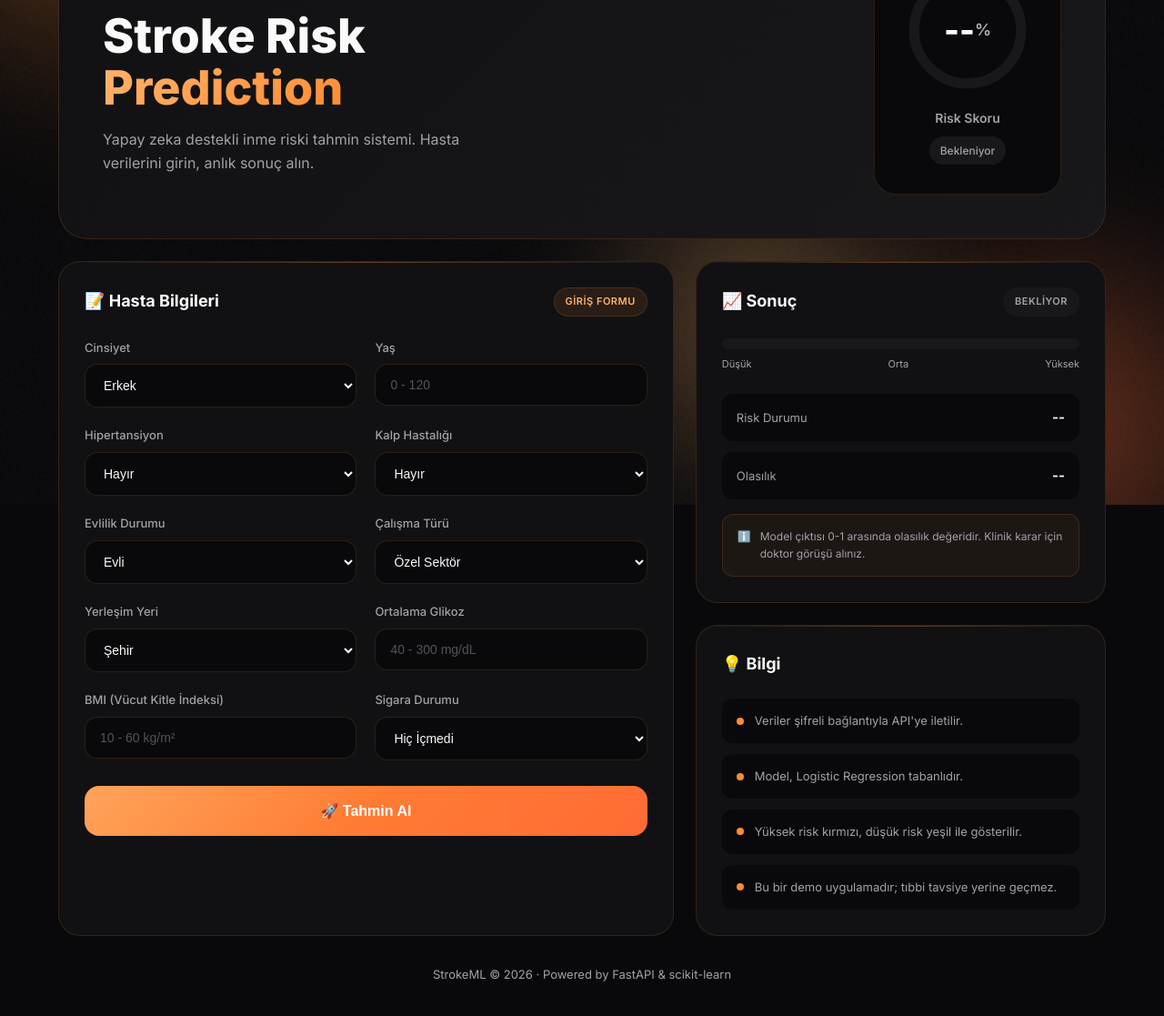
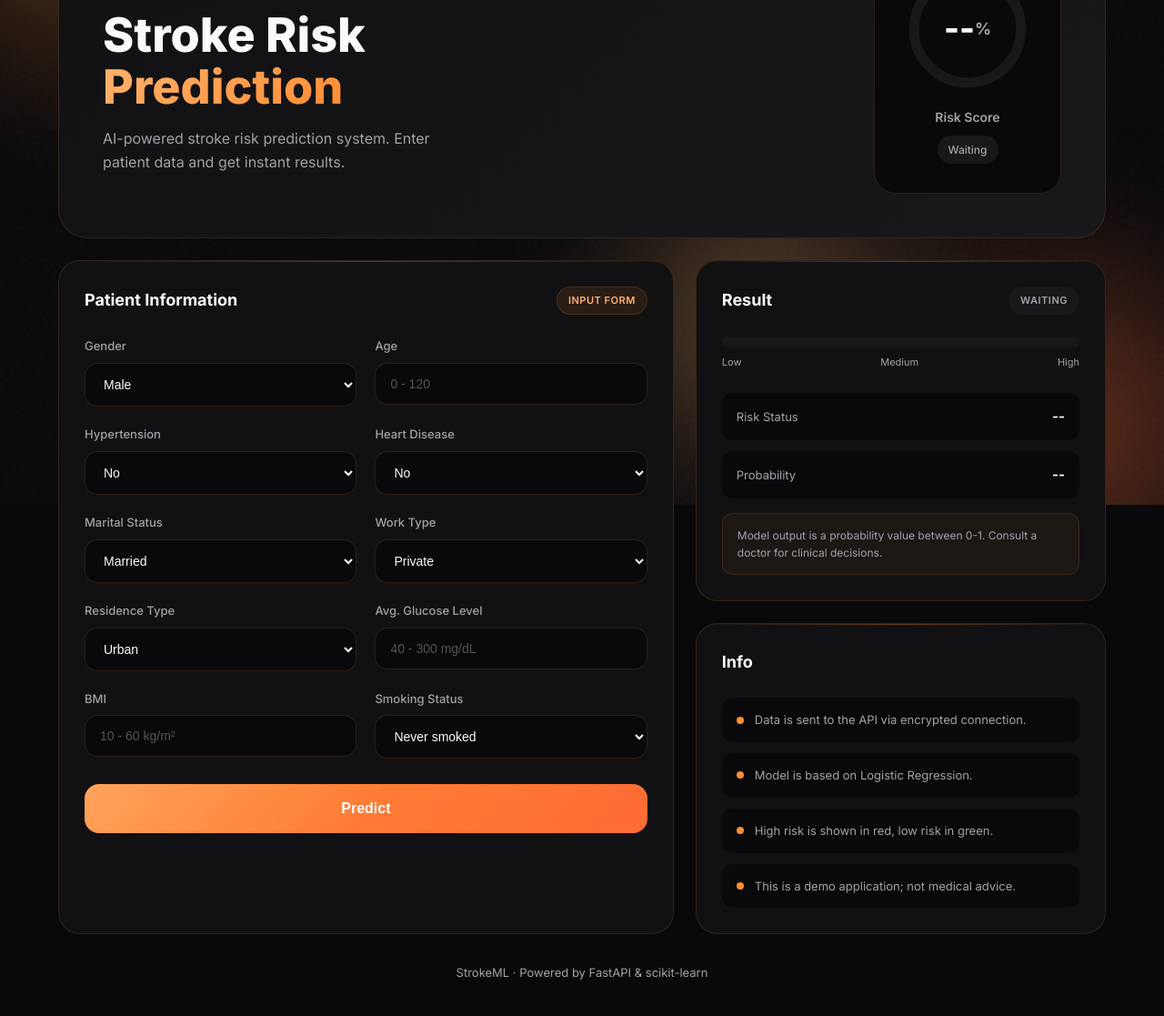
Before and after one commit to pintyy/Stroke-Prediction-ML-Model, a plain HTML site: page frontend/index.html in a window 1280 px wide. Shown: the part 245-1362 px from the top of the page at 91% size. Drawn offline with Linux system fonts and the light colour scheme; files that its build step writes are made by us from their sources; files whose address does not match are found by name.

Commit message:
Update UI to English

```diff
--- a/frontend/app.js
+++ b/frontend/app.js
@@ -1,12 +1,10 @@
 const form = document.getElementById("predict-form");
 const submitBtn = document.getElementById("submit-btn");
 
-// Score ring elements
 const scoreRingFill = document.getElementById("score-ring-fill");
 const scoreNum = document.getElementById("score-num");
 const scoreStatus = document.getElementById("score-status");
 
-// Result elements
 const resultChip = document.getElementById("result-chip");
 const gaugeFill = document.getElementById("gauge-fill");
 const resultRisk = document.getElementById("result-risk");
@@ -22,52 +20,46 @@ const setResult = (risk, probability) => {
   const prob = parseFloat(probability) || 0;
   const percent = Math.round(prob * 100);
 
-  // Update score ring
   scoreNum.textContent = probability ? percent : "--";
 
-  // SVG circle: circumference = 2 * PI * r = 2 * 3.14159 * 42 ≈ 264
   const circumference = 264;
   const offset = circumference - (prob * circumference);
   scoreRingFill.style.strokeDashoffset = probability ? offset : circumference;
 
-  // Update score status
   scoreStatus.className = "score-status";
   if (risk === "High") {
-    scoreStatus.textContent = "Yüksek Risk";
+    scoreStatus.textContent = "High Risk";
     scoreStatus.classList.add("high");
     scoreRingFill.style.stroke = "#ef4444";
   } else if (risk === "Low") {
-    scoreStatus.textContent = "Düşük Risk";
+    scoreStatus.textContent = "Low Risk";
     scoreStatus.classList.add("low");
     scoreRingFill.style.stroke = "#22c55e";
-  } else if (risk === "Hata") {
-    scoreStatus.textContent = "Hata";
+  } else if (risk === "Error") {
+    scoreStatus.textContent = "Error";
     scoreRingFill.style.stroke = "#f59e0b";
   } else {
-    scoreStatus.textContent = "Bekleniyor";
+    scoreStatus.textContent = "Waiting";
     scoreRingFill.style.stroke = "#ff8c32";
   }
 
-  // Update result chip
   resultChip.className = "chip";
   if (risk === "High") {
-    resultChip.textContent = "Yüksek Risk";
+    resultChip.textContent = "High Risk";
     resultChip.classList.add("chip-high");
   } else if (risk === "Low") {
-    resultChip.textContent = "Düşük Risk";
+    resultChip.textContent = "Low Risk";
     resultChip.classList.add("chip-low");
-  } else if (risk === "Hata") {
-    resultChip.textContent = "Hata";
+  } else if (risk === "Error") {
+    resultChip.textContent = "Error";
     resultChip.classList.add("chip-muted");
   } else {
-    resultChip.textContent = "Bekliyor";
+    resultChip.textContent = "Waiting";
     resultChip.classList.add("chip-muted");
   }
 
-  // Update gauge
   gaugeFill.style.width = probability ? `${percent}%` : "0%";
 
-  // Update result info
   resultRisk.textContent = risk || "--";
   resultProb.textContent = probability ? `${probability} (${percent}%)` : "--";
 };
@@ -96,13 +88,13 @@ form.addEventListener("submit", async (event) => {
 
     if (!response.ok) {
       const errorText = await response.text();
-      throw new Error(errorText || "API hatası");
+      throw new Error(errorText || "API error");
     }
 
     const data = await response.json();
     setResult(data.stroke_risk, data.probability);
   } catch (error) {
-    setResult("Hata", null);
+    setResult("Error", null);
     console.error(error);
   } finally {
     setLoading(false);
--- a/frontend/index.html
+++ b/frontend/index.html
@@ -1,5 +1,5 @@
 <!DOCTYPE html>
-<html lang="tr">
+<html lang="en">
   <head>
     <meta charset="UTF-8" />
     <meta name="viewport" content="width=device-width, initial-scale=1.0" />
@@ -15,23 +15,19 @@
     </div>
 
     <div class="container">
-      <!-- Navbar -->
       <nav class="navbar">
         <div class="logo">
-          <span class="logo-icon">⚡</span>
           <span class="logo-text">StrokeML</span>
         </div>
         <div class="nav-badge">v1.0 · FastAPI</div>
       </nav>
 
-      <!-- Hero -->
       <header class="hero">
         <div class="hero-left">
-          <div class="hero-tag">🧠 Machine Learning Model</div>
+          <div class="hero-tag">Machine Learning Model</div>
           <h1 class="hero-title">Stroke Risk<br /><span>Prediction</span></h1>
           <p class="hero-desc">
-            Yapay zeka destekli inme riski tahmin sistemi. Hasta verilerini
-            girin, anlık sonuç alın.
+            AI-powered stroke risk prediction system. Enter patient data and get instant results.
           </p>
         </div>
         <div class="hero-right">
@@ -52,33 +48,31 @@
                 <small>%</small>
               </div>
             </div>
-            <div class="score-label">Risk Skoru</div>
-            <div id="score-status" class="score-status">Bekleniyor</div>
+            <div class="score-label">Risk Score</div>
+            <div id="score-status" class="score-status">Waiting</div>
           </div>
         </div>
       </header>
 
-      <!-- Main Content -->
       <main class="main-grid">
-        <!-- Form Card -->
         <section class="card form-card">
           <div class="card-header">
-            <h2>📝 Hasta Bilgileri</h2>
-            <span class="chip">Giriş Formu</span>
+            <h2>Patient Information</h2>
+            <span class="chip">Input Form</span>
           </div>
           <form id="predict-form" class="form">
             <div class="form-grid">
               <div class="input-group">
-                <label>Cinsiyet</label>
+                <label>Gender</label>
                 <select name="gender" required>
-                  <option value="Male">Erkek</option>
-                  <option value="Female">Kadın</option>
-                  <option value="Other">Diğer</option>
+                  <option value="Male">Male</option>
+                  <option value="Female">Female</option>
+                  <option value="Other">Other</option>
                 </select>
               </div>
 
               <div class="input-group">
-                <label>Yaş</label>
+                <label>Age</label>
                 <input
                   type="number"
                   name="age"
@@ -91,50 +85,50 @@
               </div>
 
               <div class="input-group">
-                <label>Hipertansiyon</label>
+                <label>Hypertension</label>
                 <select name="hypertension" required>
-                  <option value="0">Hayır</option>
-                  <option value="1">Evet</option>
+                  <option value="0">No</option>
+                  <option value="1">Yes</option>
                 </select>
               </div>
 
               <div class="input-group">
-                <label>Kalp Hastalığı</label>
+                <label>Heart Disease</label>
                 <select name="heart_disease" required>
-                  <option value="0">Hayır</option>
-                  <option value="1">Evet</option>
+                  <option value="0">No</option>
+                  <option value="1">Yes</option>
                 </select>
               </div>
 
               <div class="input-group">
-                <label>Evlilik Durumu</label>
+                <label>Marital Status</label>
                 <select name="ever_married" required>
-                  <option value="Yes">Evli</option>
-                  <option value="No">Bekar</option>
+                  <option value="Yes">Married</option>
+                  <option value="No">Single</option>
                 </select>
               </div>
 
               <div class="input-group">
-                <label>Çalışma Türü</label>
+                <label>Work Type</label>
                 <select name="work_type" required>
-                  <option value="Private">Özel Sektör</option>
-                  <option value="Self-employed">Serbest Meslek</option>
-                  <option value="Govt_job">Devlet</option>
-                  <option value="children">Çocuk</option>
-                  <option value="Never_worked">Çalışmıyor</option>
+                  <option value="Private">Private</option>
+                  <option value="Self-employed">Self-employed</option>
+                  <option value="Govt_job">Government</option>
+                  <option value="children">Children</option>
+                  <option value="Never_worked">Never worked</option>
                 </select>
               </div>
 
               <div class="input-group">
-                <label>Yerleşim Yeri</label>
+                <label>Residence Type</label>
                 <select name="Residence_type" required>
-                  <option value="Urban">Şehir</option>
-                  <option value="Rural">Kırsal</option>
+                  <option value="Urban">Urban</option>
+                  <option value="Rural">Rural</option>
                 </select>
               </div>
 
               <div class="input-group">
-                <label>Ortalama Glikoz</label>
+                <label>Avg. Glucose Level</label>
                 <input
                   type="number"
                   name="avg_glucose_level"
@@ -147,7 +141,7 @@
               </div>
 
               <div class="input-group">
-                <label>BMI (Vücut Kitle İndeksi)</label>
+                <label>BMI</label>
                 <input
                   type="number"
                   name="bmi"
@@ -160,28 +154,27 @@
               </div>
 
               <div class="input-group">
-                <label>Sigara Durumu</label>
+                <label>Smoking Status</label>
                 <select name="smoking_status" required>
-                  <option value="never smoked">Hiç İçmedi</option>
-                  <option value="formerly smoked">Bırakmış</option>
-                  <option value="smokes">İçiyor</option>
-                  <option value="Unknown">Bilinmiyor</option>
+                  <option value="never smoked">Never smoked</option>
+                  <option value="formerly smoked">Formerly smoked</option>
+                  <option value="smokes">Smokes</option>
+                  <option value="Unknown">Unknown</option>
                 </select>
               </div>
             </div>
 
             <button type="submit" id="submit-btn" class="submit-btn">
-              <span class="btn-text">🚀 Tahmin Al</span>
+              <span class="btn-text">Predict</span>
               <span class="btn-loader"></span>
             </button>
           </form>
         </section>
 
-        <!-- Result Card -->
         <section class="card result-card">
           <div class="card-header">
-            <h2>📈 Sonuç</h2>
-            <span id="result-chip" class="chip chip-muted">Bekliyor</span>
+            <h2>Result</h2>
+            <span id="result-chip" class="chip chip-muted">Waiting</span>
           </div>
 
           <div class="result-body">
@@ -190,58 +183,56 @@
                 <div id="gauge-fill" class="gauge-fill"></div>
               </div>
               <div class="gauge-labels">
-                <span>Düşük</span>
-                <span>Orta</span>
-                <span>Yüksek</span>
+                <span>Low</span>
+                <span>Medium</span>
+                <span>High</span>
               </div>
             </div>
 
             <div class="result-info">
               <div class="result-row">
-                <span class="result-label">Risk Durumu</span>
+                <span class="result-label">Risk Status</span>
                 <span id="result-risk" class="result-value">--</span>
               </div>
               <div class="result-row">
-                <span class="result-label">Olasılık</span>
+                <span class="result-label">Probability</span>
                 <span id="result-prob" class="result-value">--</span>
               </div>
             </div>
           </div>
 
           <div class="result-note">
-            <span>ℹ️</span> Model çıktısı 0-1 arasında olasılık değeridir.
-            Klinik karar için doktor görüşü alınız.
+            Model output is a probability value between 0-1. Consult a doctor for clinical decisions.
           </div>
         </section>
 
-        <!-- Info Card -->
         <section class="card info-card">
           <div class="card-header">
-            <h2>💡 Bilgi</h2>
+            <h2>Info</h2>
           </div>
           <ul class="info-list">
             <li>
               <span class="info-bullet"></span>
-              Veriler şifreli bağlantıyla API'ye iletilir.
+              Data is sent to the API via encrypted connection.
             </li>
             <li>
               <span class="info-bullet"></span>
-              Model, Logistic Regression tabanlıdır.
+              Model is based on Logistic Regression.
             </li>
             <li>
               <span class="info-bullet"></span>
-              Yüksek risk kırmızı, düşük risk yeşil ile gösterilir.
+              High risk is shown in red, low risk in green.
             </li>
             <li>
               <span class="info-bullet"></span>
-              Bu bir demo uygulamadır; tıbbi tavsiye yerine geçmez.
+              This is a demo application; not medical advice.
             </li>
           </ul>
         </section>
       </main>
 
       <footer class="footer">
-        <span>StrokeML © 2026 · Powered by FastAPI & scikit-learn</span>
+        <span>StrokeML · Powered by FastAPI & scikit-learn</span>
       </footer>
     </div>
 
```
